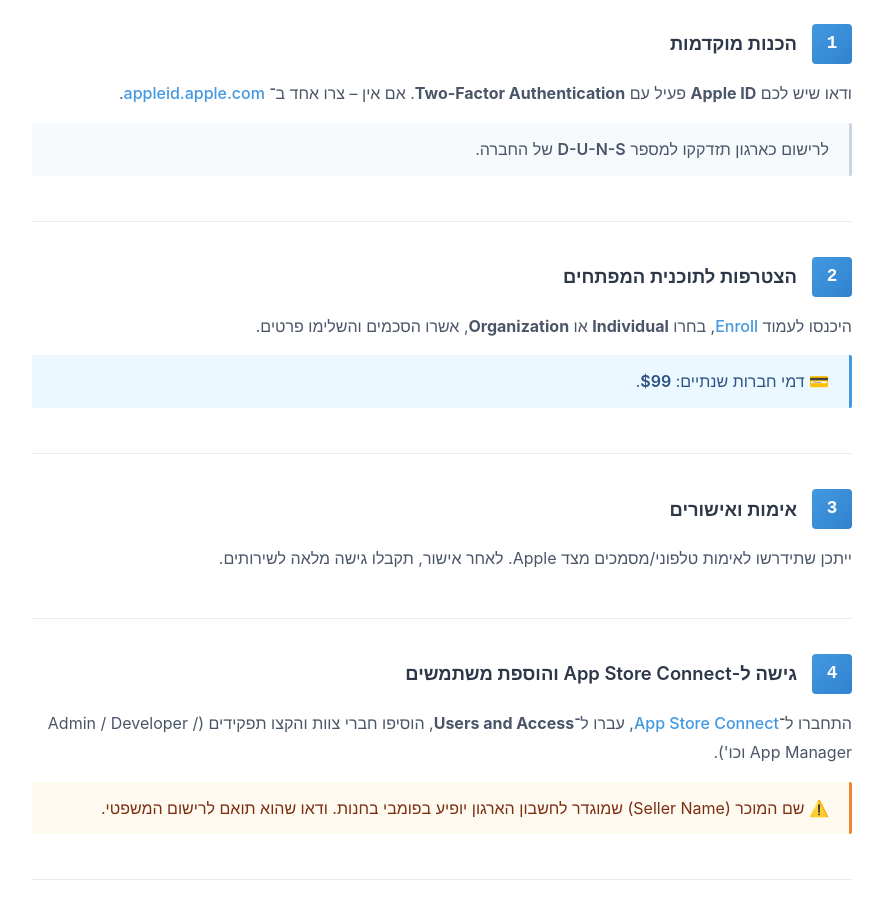
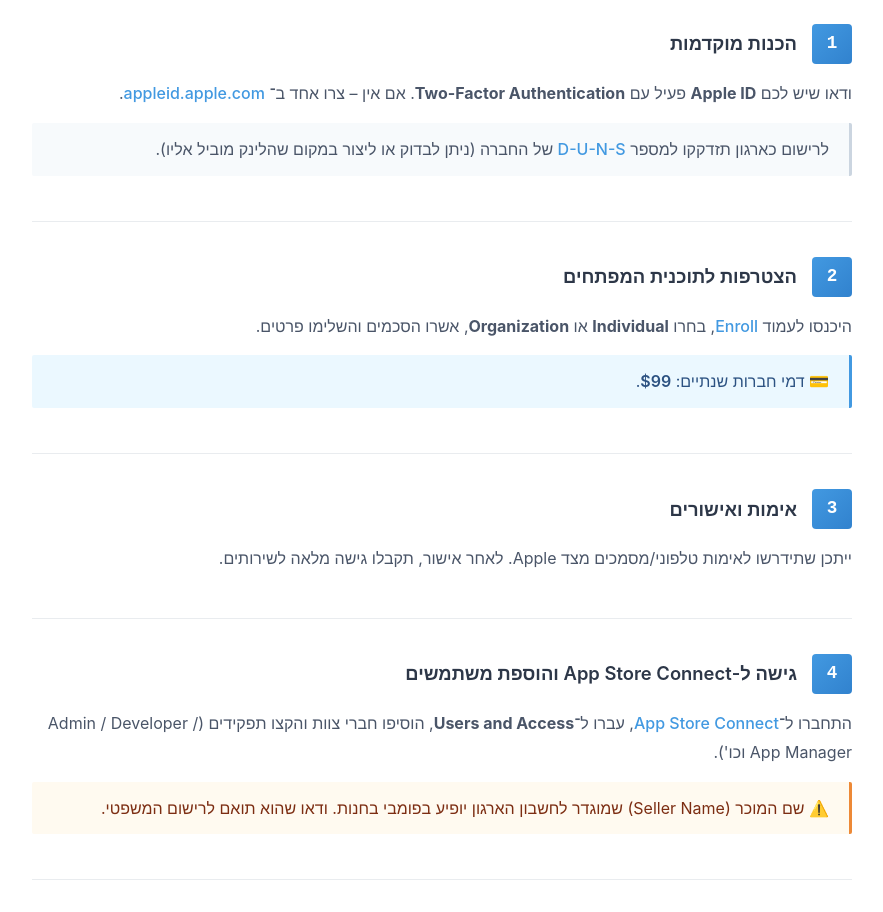
Before and after one commit to uriroiz/pixellot-guides, a plain HTML site: page DeveloperAccounts_HEB.html in a window 1280 px wide. Shown: the part 1760-2672 px from the top of the page, without its empty margins (198-1081 px from the left). Drawn offline with Linux system fonts and the light colour scheme.

Commit message:
הוספת לינק למספר D-U-N-S במדריך חשבונות מפתחים

```diff
--- a/DeveloperAccounts_HEB.html
+++ b/DeveloperAccounts_HEB.html
@@ -486,7 +486,7 @@
           <a href="https://appleid.apple.com" target="_blank">appleid.apple.com</a>.
         </p>
         <p class="step-description">
-          לרישום כארגון תזדקקו למספר <strong>D-U-N-S</strong> של החברה.
+          לרישום כארגון תזדקקו למספר <strong><a href="https://dbisrael.co.il/products/%D7%9E%D7%A1%D7%A4%D7%A8-d-u-n-s/" target="_blank">D-U-N-S</a></strong> של החברה (ניתן לבדוק או ליצור במקום שהלינק מוביל אליו).
         </p>
       </div>
 
```
